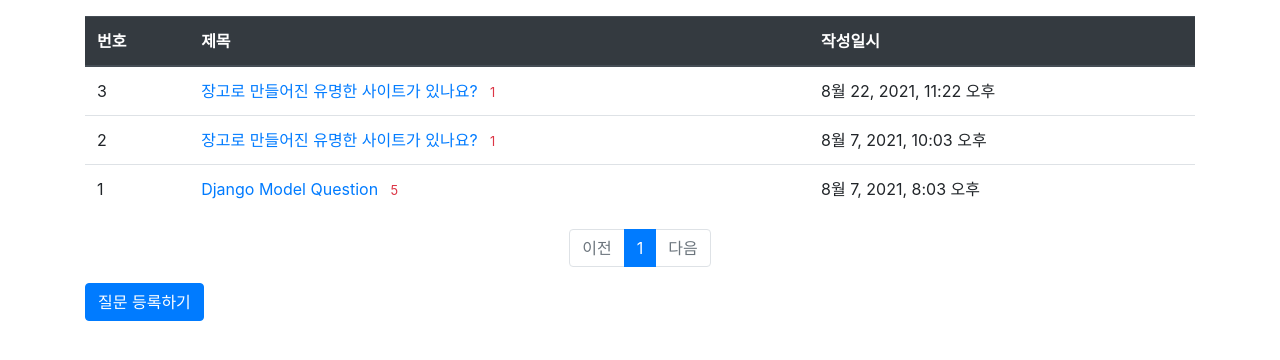
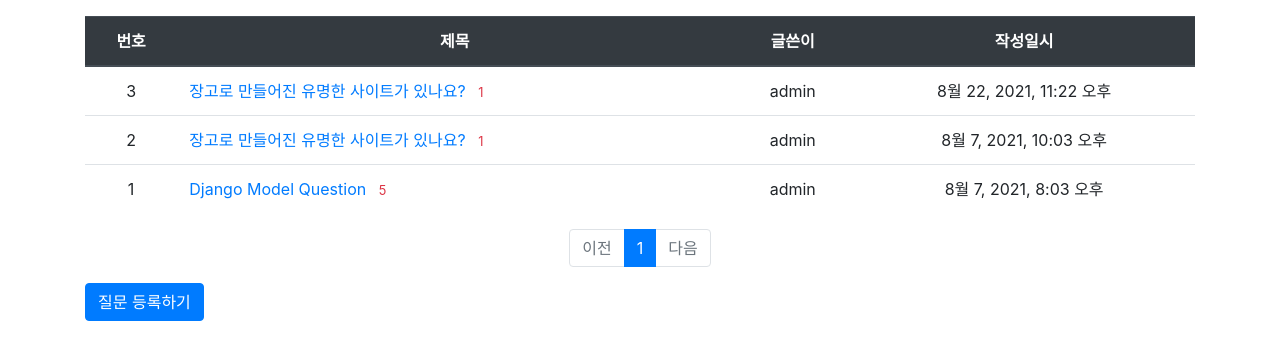
Before and after one commit to yummygyudon/DJango_Self, a Django app: page / in a window 1280 px wide. Shown: the part 57-417 px from the top of the page. Run offline with Django 3.2, Linux system fonts and the light colour scheme; data comes from the database, SQL or seed files in the repository; both versions use the stored data as it was after the commit; some libraries are stand-ins or nearby versions.

Commit message:
20210825

```diff
--- a/project/studyproject/firstapp/models.py
+++ b/project/studyproject/firstapp/models.py
@@ -1,6 +1,9 @@
 from django.db import models
+from django.contrib.auth.models import User
 
 class Question(models.Model) :
+    #계정/사용자명
+    author = models.ForeignKey(User, on_delete=models.CASCADE)
     #질문의 제목
     subject = models.CharField(max_length=200)
     #질문의 내용
@@ -11,6 +14,8 @@
         return self.subject
 
 class Answer(models.Model) :
+    # 계정/사용자명
+    author = models.ForeignKey(User, on_delete=models.CASCADE)
     #특정 질문의 답변
     question = models.ForeignKey(Question, on_delete=models.CASCADE)
     #답변의 내용
--- a/project/studyproject/firstapp/views.py
+++ b/project/studyproject/firstapp/views.py
@@ -4,6 +4,7 @@
 from django.utils import  timezone
 from .forms import QuestionForm, AnswerForm
 from django.core.paginator import Paginator
+from django.contrib.auth.decorators import login_required
 
 def index(request) :
     """
@@ -30,6 +31,7 @@
     context = {'question' : question}
     return render(request, 'firstapp/question_detail.html', context)
 
+@login_required(login_url='account:login')
 def answer_create(request, question_id) :
     """
     firstapp 답변 등록
@@ -40,6 +42,7 @@
         form = AnswerForm(request.POST)
         if form.is_valid():
             answer = form.save(commit=False)
+            answer.author = request.user
             answer.create_date = timezone.now()
             answer.question = question
             answer.save()
@@ -60,6 +63,7 @@
     # #등록 후 등록한 값을 포함하여 되돌아가기 (표시하는 코드는 HTML파일에서)
     # return redirect('firstapp:detail', question_id=question_id)
 
+@login_required(login_url='account:login')
 def question_create(request) :
     """
     firstapp 질문 등록
@@ -69,6 +73,7 @@
         form = QuestionForm(request.POST)
         if form.is_valid() :
             question = form.save(commit=False)
+            question.author = request.user
             question.create_date = timezone.now()
             question.save()
             return  redirect('firstapp:index')
--- a/project/studyproject/templates/account/login.html
+++ b/project/studyproject/templates/account/login.html
@@ -13,6 +13,8 @@
     </div>
     <form method="post" class="post-form" action="{% url 'account:login' %}">
         {% csrf_token %}
+        <!--로그인 성공 후 이동 URL-->
+        <input type="hidden" name="next" value="{{ value }}">
         {% include 'forms_errors.html' %}
         <div class="form-group">
             <label for="username">사용자ID</label>
--- a/project/studyproject/templates/firstapp/question_list.html
+++ b/project/studyproject/templates/firstapp/question_list.html
@@ -9,18 +9,19 @@
 <div class="container my-3">
     <table class="table">
         <thead>
-        <tr class="thead-dark">
+        <tr class="text-center thead-dark">
             <th>번호</th>
-            <th>제목</th>
+            <th style="width:50%">제목</th>
+            <th>글쓴이</th>
             <th>작성일시</th>
         </tr>
         </thead>
         <tbody>
         {% if question_list %}
         {% for question in question_list %}
-        <tr>
+        <tr class="text-center">
             <td>{{ question_list.paginator.count|sub:question_list.start_index|sub:forloop.counter0|add:1 }}</td>
-            <td>
+            <td class="text-left">
                 <a href="{% url 'firstapp:detail' question.id %}">
                     {{ question.subject }}
                     {% if question.answer_set.count > 0 %}
@@ -30,6 +31,7 @@
                     {% endif %}
                 </a>
             </td>
+            <td>{{ question.author.username }}</td> <!--글쓴이-->
             <td>{{ question.create_date }}</td>
         </tr>
         {% endfor %}
```
Also changed, not shown: project/studyproject/templates/firstapp/question_detail.html (+6 -4 lines), project/studyproject/db.sqlite3, project/studyproject/firstapp/migrations/0002_question_author.py (added), project/studyproject/firstapp/migrations/0003_answer_author.py (added).
